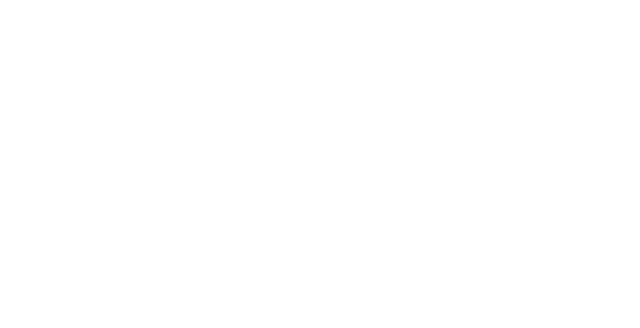
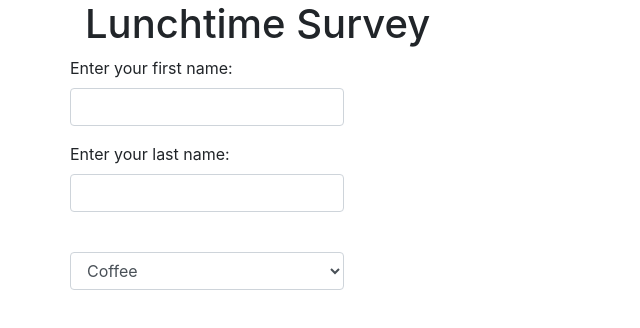
Before and after one commit to HeyImMatt/lunch-survey, a plain HTML site: page index.html in a window 1280 px wide. Shown: the whole page, without its empty margins (0-640 px from the left). Drawn offline with nearby package versions, Linux system fonts and the light colour scheme.

Commit message:
Add inputs for first name, last name, and beverage choice
Co-authored-by: Micheal Hansen <micheal.hansen@gmail.com>
Co-authored-by: Tyson Lackey <lackeyt90@gmail.com>

```diff
--- a/index.html
+++ b/index.html
@@ -12,7 +12,28 @@
 </head>
 <body>
   <div class="container">
+    <h1>Lunchtime Survey</h1>
     <div class="row">
+      <form id="lunchtime-survey">
+        <div class="form-group">
+          <label for="firstName">Enter your first name:</label>
+          <input id="firstName" class="form-control" type="text">
+        </div>
+        <div class="form-group">
+          <label for="lastName">Enter your last name:</label>
+          <input id="lastName" class="form-control" type="text">
+        </div>
+        <div class="form-group">
+          <label for="beverageChoice"></label>
+          <select class="form-control" id="beverageChoice">
+            <option>Coffee</option>
+            <option>Tea</option>
+            <option>Water</option>
+            <option>Soda</option>
+            <option>Juice</option>
+          </select>
+        </div>
+      </form>
     </div>
   </div>
 </body>
```
